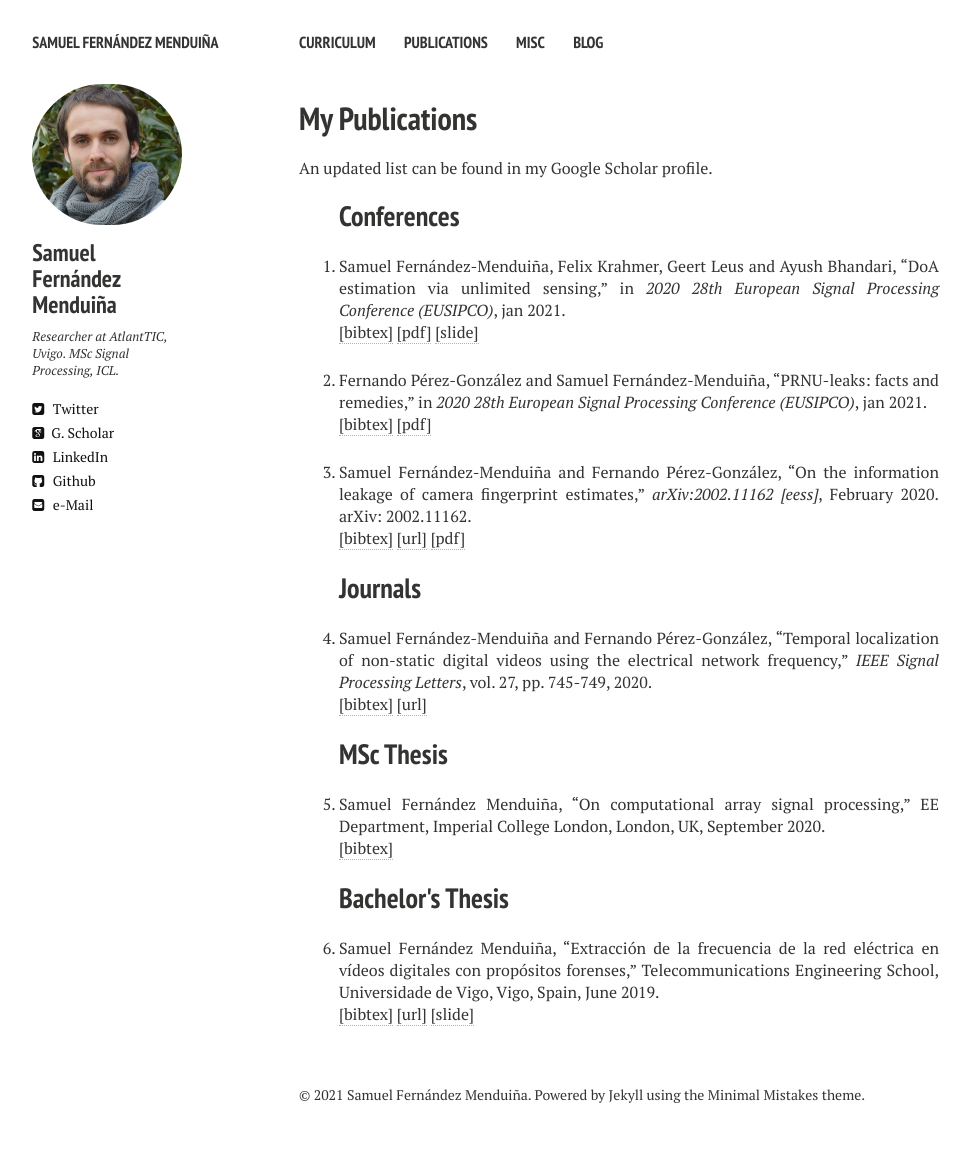
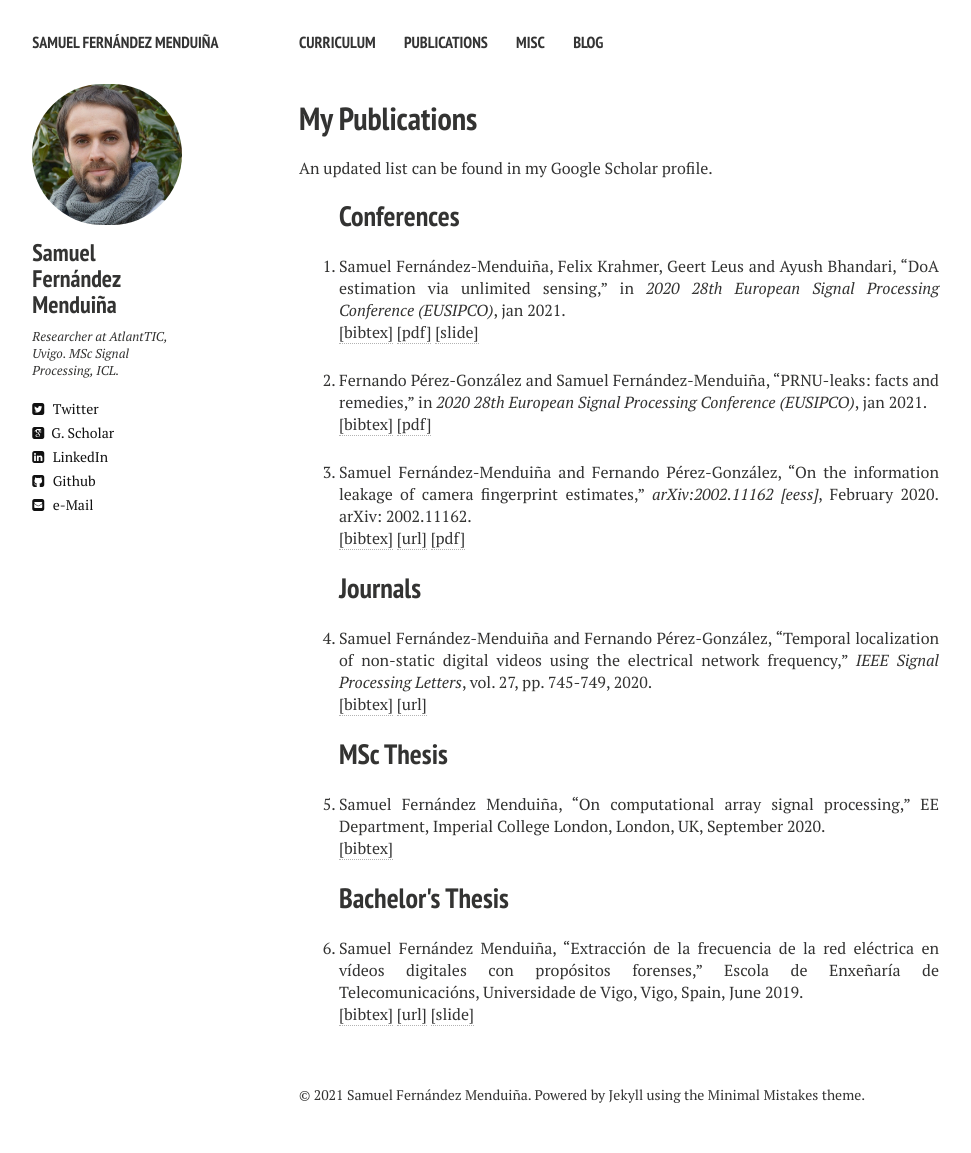
Before and after one commit to sf219/sfweb, a Jekyll site: the page built from publications.md, in a window 1280 px wide. Shown: the whole page, without its empty margins (21-992 px from the left). Built offline with Jekyll 4.4.1, drawn with Linux system fonts in a browser that asks for light colours; nearby versions of some CDN libraries.

Commit message:
Update publications.html

```diff
--- a/_layouts/publications.html
+++ b/_layouts/publications.html
@@ -251,7 +251,7 @@ September
 	<h2> Bachelor's Thesis </h2>
 <li ><p>
 Samuel Fernández Menduiña,
-&ldquo;Extracción de la frecuencia de la red eléctrica en vídeos digitales con propósitos forenses,&rdquo; Telecommunications Engineering School, Universidade de Vigo, Vigo, Spain,
+&ldquo;Extracción de la frecuencia de la red eléctrica en vídeos digitales con propósitos forenses,&rdquo; Escola de Enxeñaría de Telecomunicacións, Universidade de Vigo, Vigo, Spain,
 
 June
 
```
